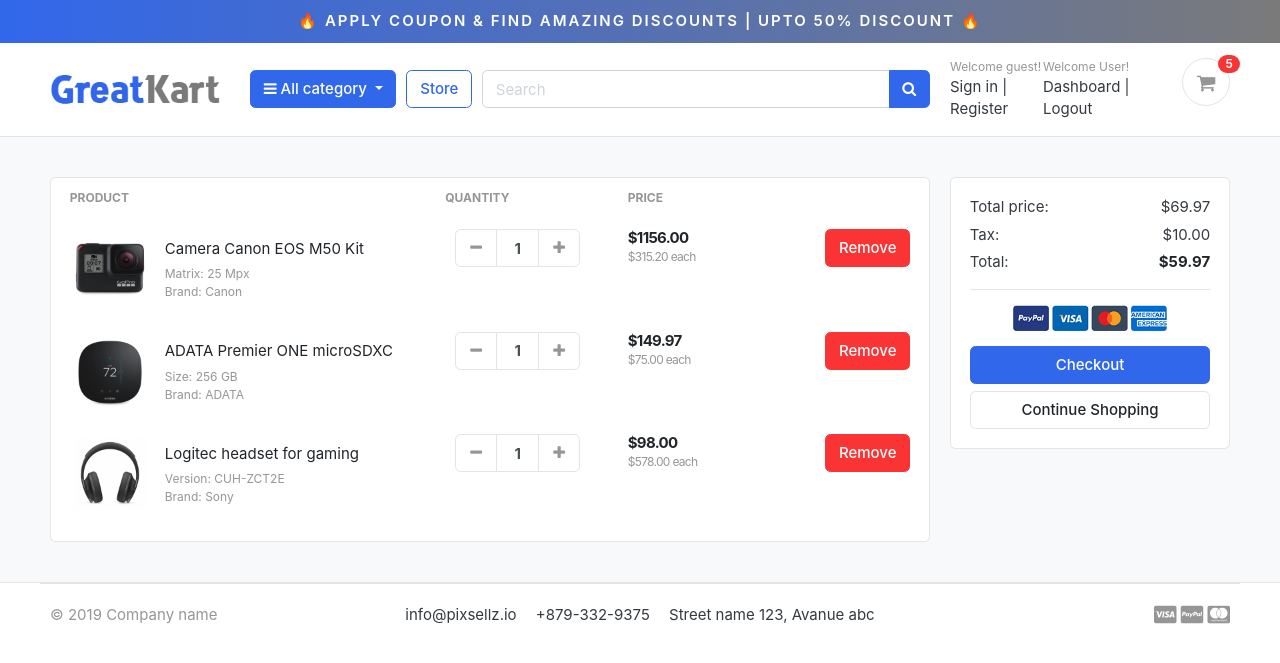
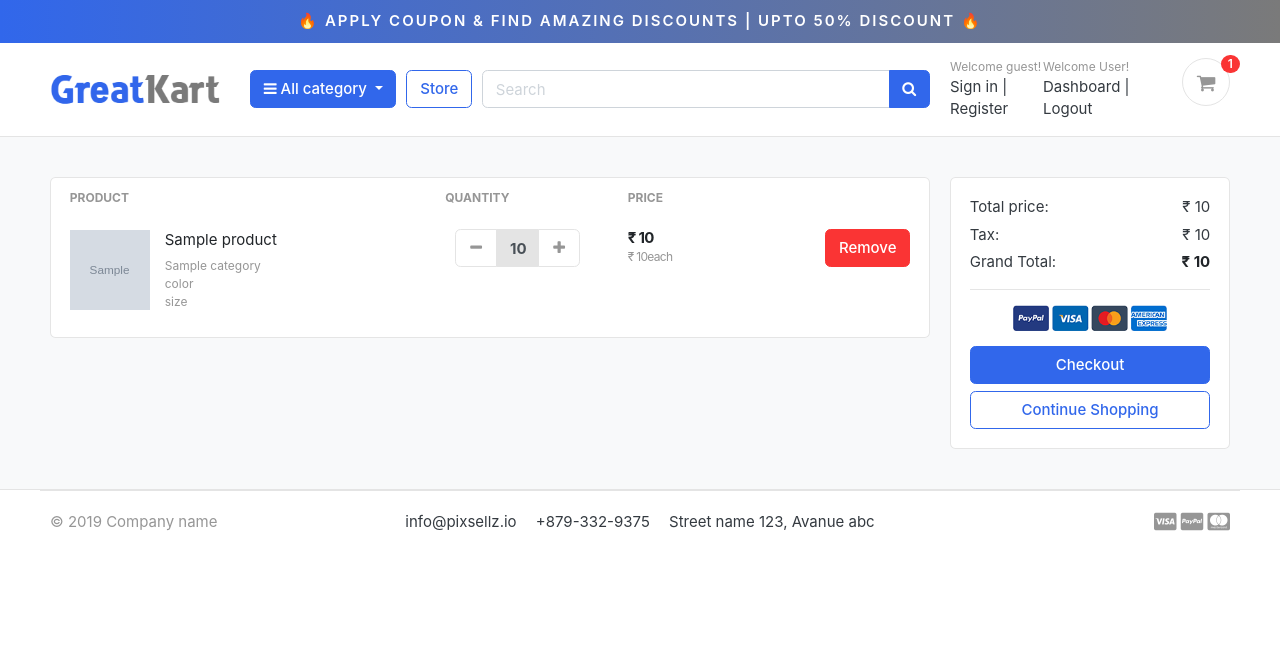
Before and after one commit to saurabh-patyal/greatkart, a Django app: template templates/store/cart.html in a window 1280 px wide. Shown: the top 663 px of the page. Run offline with Django 3.2, Linux system fonts and the light colour scheme; the template is opened without the code that fills it: most values are stand-ins (such as "Sample title", 1, 10 or a date in 2020); grey boxes marked "Sample" are stand-in pictures; some libraries are stand-ins or nearby versions; some web fonts are replaced.

Commit message:
Cart finishes

```diff
--- a/carts/models.py
+++ b/carts/models.py
@@ -20,3 +20,9 @@ class CartItem(models.Model):
     cart    = models.ForeignKey(Cart, on_delete=models.CASCADE, null=True)
     quantity = models.IntegerField()
     is_active = models.BooleanField(default=True)
+
+    def __str__(self):
+        return self.product
+
+    def sub_total(self): ##############This function calls in cart.html that will calculates ub_total by multiple single product price*product quantity
+        return self.product.price*self.quantity
--- a/carts/urls.py
+++ b/carts/urls.py
@@ -4,6 +4,11 @@ from . import views
 
 urlpatterns = [
      path('', views.cart, name='cart'),
+
      path('add_cart/<int:product_id>/', views.add_cart, name='add_cart'),
+     path('remove_cart/<int:product_id>/', views.remove_cart, name='remove_cart'),
+     path('remove_cart_item/<int:product_id>/', views.remove_cart_item, name='remove_cart_item'),
+
+
 
 ]
--- a/greatkart/settings.py
+++ b/greatkart/settings.py
@@ -84,6 +84,7 @@ TEMPLATES = [
                 'django.contrib.auth.context_processors.auth',
                 'django.contrib.messages.context_processors.messages',
                 'category.context_processors.menu_links',  ###########this is defined in categogry app for available in all templates####
+                'carts.context_processors.cart_counter',  ###########this is defined in categogry app for available in all templates####
             ],
         },
     },
--- a/store/views.py
+++ b/store/views.py
@@ -1,6 +1,8 @@
 from django.shortcuts import render,get_object_or_404,redirect
 from .models import Product
 from category.models import Category
+from carts.views import _cart_id
+from carts.models import CartItem
 # Create your views here.
 
 def store(request,category_slug=None):
@@ -23,7 +25,9 @@ def store(request,category_slug=None):
 
 def product_detail(request,category_slug,product_slug):
     product=get_object_or_404(Product,category__slug=category_slug, slug=product_slug)
+    in_cart=CartItem.objects.filter(cart__cart_id=_cart_id(request),product=product).exists()##############Tocheck if product is in Already in cart
     context={
-        'product':product
+        'product':product,
+        'in_cart':in_cart,
     }
     return render(request,'store/product_detail.html',context)
--- a/templates/includes/navbar.html
+++ b/templates/includes/navbar.html
@@ -23,14 +23,14 @@
         <i class="fa fa-bars"></i> All category
       </button>
       <div class="dropdown-menu">
-        <a class="dropdown-item" href="#">All Products </a>
+        <a class="dropdown-item" href="{% url 'store' %}">All Products </a>
           {% for category_links in links %}
           <a class="dropdown-item" href="{{category_links.get_url}}">{{category_links.category_name}} </a>
           {% endfor %}
       </div>
     </div>  <!-- category-wrap.// -->
   </div> <!-- col.// -->
-  <a href="#" class="btn btn-outline-primary">Store</a>
+  <a href="{% url 'store' %}" class="btn btn-outline-primary">Store</a>
   <div class="col-lg  col-md-6 col-sm-12 col">
     <form action="#" class="search" method='GET'>
       <div class="input-group w-100">
@@ -65,7 +65,7 @@
 
           <a href="{% url 'cart' %}" class="widget-header pl-3 ml-3">
             <div class="icon icon-sm rounded-circle border"><i class="fa fa-shopping-cart"></i></div>
-            <span class="badge badge-pill badge-danger notify">5</span>
+            <span class="badge badge-pill badge-danger notify">{{cart_count}}</span>
           </a>
 
         </div> <!-- widgets-wrap.// -->
--- a/templates/store/cart.html
+++ b/templates/store/cart.html
@@ -9,6 +9,7 @@
 <div class="row">
 	<aside class="col-lg-9">
 <div class="card">
+{% if  cart_items %}
 	<table class="table table-borderless table-shopping-cart">
 	<thead class="text-muted">
 	<tr class="small text-uppercase">
@@ -19,13 +20,17 @@
 	</tr>
 	</thead>
 	<tbody>
+
+
+	{% for cart_item in cart_items %}
 	<tr>
 		<td>
 			<figure class="itemside align-items-center">
-			<div class="aside"><img src="./images/items/11.jpg" class="img-sm"></div>
+				<div class="aside"><img src="{{cart_item.product.images.url}}" class="img-sm"></div>
 				<figcaption class="info">
-				<a href="#" class="title text-dark">Camera Canon EOS M50 Kit</a>
-				<p class="text-muted small">Matrix: 25 Mpx <br> Brand: Canon</p>
+					<a href="{{ cart_item.product.get_url }}" class="title text-dark">{{cart_item.product.product_name}}</a>
+					<p class="small text-muted">{{cart_item.product.category.category_name}}</p>
+					<p class="small text-muted">color<br>size</p>
 				</figcaption>
 			</figure>
 		</td>
@@ -34,93 +39,35 @@
 						<div class="col">
 							<div class="input-group input-spinner">
 								<div class="input-group-prepend">
-							<button class="btn btn-light" type="button" id="button-plus"> <i class="fa fa-minus"></i> </button>
+								<a href="{% url 'remove_cart' cart_item.product.id %}" class="btn btn-light" type="button" id="button-plus"> <i class="fa fa-minus"></i> </a>
 								</div>
-							<input type="text" class="form-control"  value="1">
+								<input type="text" class="form-control" disabled value="{{cart_item.quantity}}">
 								<div class="input-group-append">
-							<button class="btn btn-light" type="button" id="button-minus"> <i class="fa fa-plus"></i> </button>
+								<a href="{% url 'add_cart' cart_item.product.id %}" class="btn btn-light" type="button" id="button-minus"> <i class="fa fa-plus"></i> </a>
 								</div>
 							</div> <!-- input-group.// -->
 						</div> <!-- col.// -->
 		</td>
 		<td>
 			<div class="price-wrap">
-			<var class="price">$1156.00</var>
-			<small class="text-muted"> $315.20 each </small>
+				<var class="price">&#8377; {{cart_item.sub_total}}</var>
+				<small class="text-muted"> &#8377; {{cart_item.product.price}}each</small>
 			</div> <!-- price-wrap .// -->
 		</td>
 		<td class="text-right">
-	<a href="" class="btn btn-danger"> Remove</a>
+			<a href="{% url 'remove_cart_item' cart_item.product.id %}" class="btn btn-danger"> Remove</a>
 		</td>
 	</tr>
-<tr>
-	<td>
-		<figure class="itemside align-items-center">
-			<div class="aside"><img src="./images/items/10.jpg" class="img-sm"></div>
-			<figcaption class="info">
-				<a href="#" class="title text-dark">ADATA Premier ONE microSDXC</a>
-				<p class="text-muted small">Size: 256 GB  <br> Brand: ADATA </p>
-			</figcaption>
-		</figure>
-	</td>
-	<td>
-		<!-- col.// -->
-					<div class="col">
-						<div class="input-group input-spinner">
-							<div class="input-group-prepend">
-							<button class="btn btn-light" type="button" id="button-plus"> <i class="fa fa-minus"></i> </button>
+	{% endfor %}
+{% else %}
+	<div class="text-center">
+			<p class="small text-muted">Not Added Any Product.</p>
+			<a href="{% url 'store'  %}" class="btn btn-outline-primary"> Continue Shopping</a>
 		</div>
-							<input type="text" class="form-control"  value="1">
-							<div class="input-group-append">
-							<button class="btn btn-light" type="button" id="button-minus"> <i class="fa fa-plus"></i> </button>
-							</div>
-						</div> <!-- input-group.// -->
-					</div> <!-- col.// -->
-	</td>
-	<td>
-		<div class="price-wrap">
-			<var class="price">$149.97</var>
-			<small  class="text-muted"> $75.00 each </small>
-		</div> <!-- price-wrap .// -->
-	</td>
-	<td class="text-right">
-	<a href="" class="btn btn-danger"> Remove</a>
-	</td>
-</tr>
-<tr>
-	<td>
-		<figure class="itemside align-items-center">
-			<div class="aside"><img src="./images/items/9.jpg" class="img-sm"></div>
-			<figcaption class="info">
-				<a href="#" class="title text-dark">Logitec headset for gaming</a>
-				<p class="small text-muted">Version: CUH-ZCT2E  <br> Brand: Sony</p>
-			</figcaption>
-		</figure>
-	</td>
-	<td>
-		<!-- col.// -->
-					<div class="col">
-						<div class="input-group input-spinner">
-							<div class="input-group-prepend">
-							<button class="btn btn-light" type="button" id="button-plus"> <i class="fa fa-minus"></i> </button>
-							</div>
-							<input type="text" class="form-control"  value="1">
-							<div class="input-group-append">
-							<button class="btn btn-light" type="button" id="button-minus"> <i class="fa fa-plus"></i> </button>
-							</div>
-						</div> <!-- input-group.// -->
-					</div> <!-- col.// -->
-	</td>
-	<td>
-		<div class="price-wrap">
-			<var class="price">$98.00</var>
-			<small class="text-muted"> $578.00 each</small>
-		</div> <!-- price-wrap .// -->
-	</td>
-	<td class="text-right">
-		<a href="" class="btn btn-danger"> Remove</a>
-	</td>
-</tr>
+
+{% endif %}
+
+
 </tbody>
 </table>
 </div> <!-- card.// -->
@@ -132,22 +79,22 @@
 		<div class="card-body">
 			<dl class="dlist-align">
 			  <dt>Total price:</dt>
-			  <dd class="text-right">$69.97</dd>
+			  <dd class="text-right">&#8377; {{total}}</dd>
 			</dl>
 			<dl class="dlist-align">
 			  <dt>Tax:</dt>
-			  <dd class="text-right"> $10.00</dd>
+			  <dd class="text-right"> &#8377; {{tax}}</dd>
 			</dl>
 			<dl class="dlist-align">
-			  <dt>Total:</dt>
-			  <dd class="text-right text-dark b"><strong>$59.97</strong></dd>
+			  <dt>Grand Total:</dt>
+			  <dd class="text-right text-dark b"><strong>&#8377; {{grand_total}}</strong></dd>
 			</dl>
 			<hr>
 			<p class="text-center mb-3">
 				<img src="{% static 'images/misc/payments.png' %}" height="26">
 			</p>
 			<a href="./place-order.html" class="btn btn-primary btn-block"> Checkout </a>
-			<a href="./store.html" class="btn btn-light btn-block">Continue Shopping</a>
+			<a href="{% url 'store' %}" class="btn btn-outline-primary btn-block">Continue Shopping</a>
 		</div> <!-- card-body.// -->
 		</div> <!-- card.// -->
 
```
Also changed, not shown: carts/context_processors.py (added, +17 -0 lines), carts/views.py (+51 -12 lines), templates/store/product_detail.html (+7 -2 lines), db.sqlite3. Lines whose indentation alone changed are shown as unchanged.
